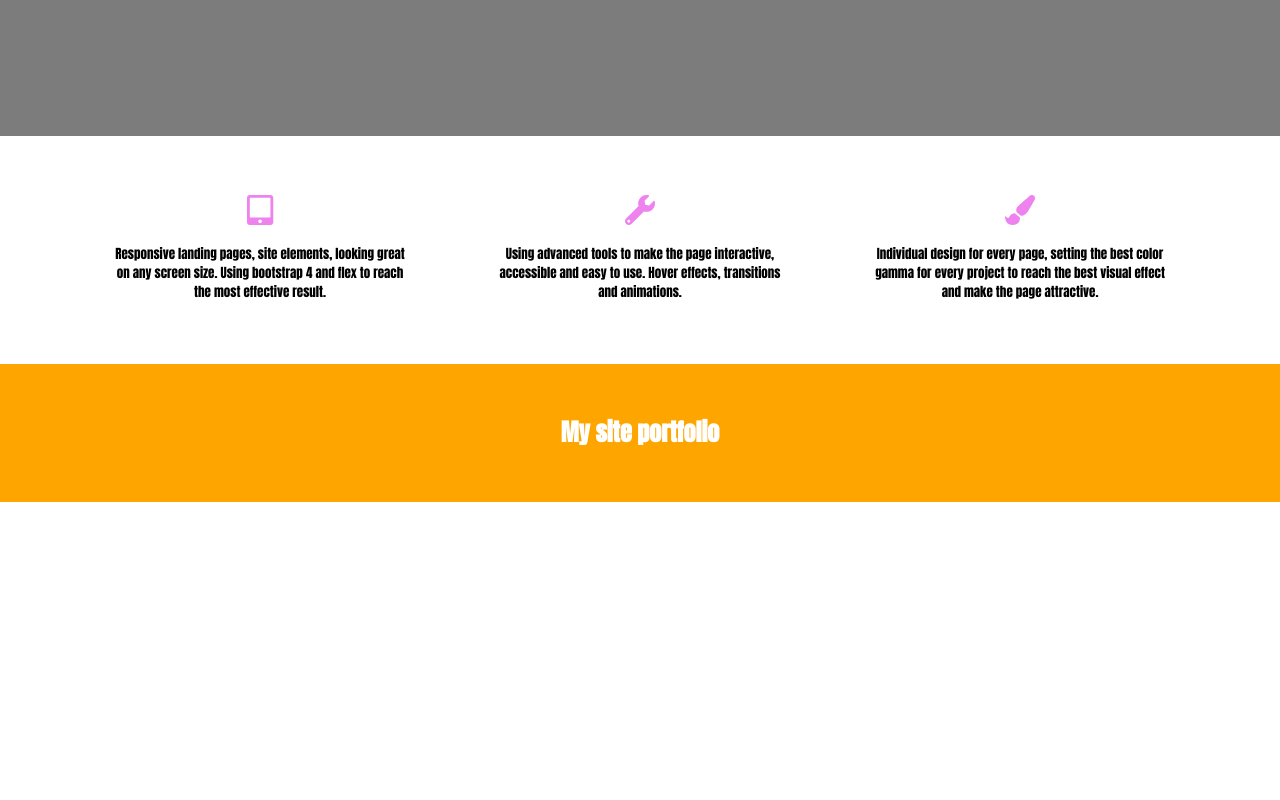
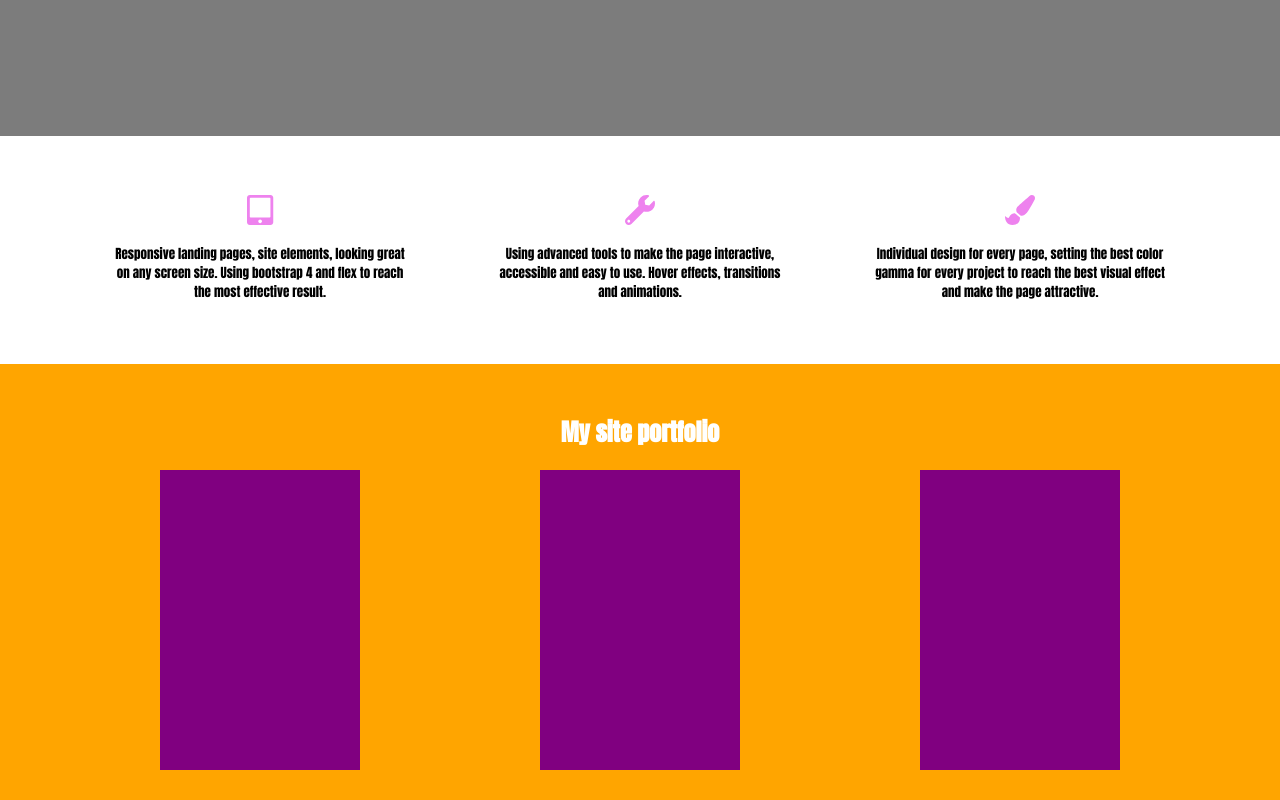
Before and after one commit to leomark92/portfolio, a plain HTML site: page index.html in a window 1280 px wide. Shown: the part 329-1129 px from the top of the page. Before the commit the page ends 831 px from the top, so only its background shows below. Drawn offline with Linux system fonts and the light colour scheme.

Commit message:
third sec additions2

```diff
--- a/index.html
+++ b/index.html
@@ -123,11 +123,22 @@
         <div class="container">
             <h2 class="portfolio_title">My site portfolio</h2>
             <div class="row">
-                <div class="col-md-6">
+                <div class="col-md-4">
+                    <div class="port_cont">
 
+
+                    </div>
                 </div>
-                <div class="col-md-6"></div>
-                <div class="col-md-6"></div>
+                <div class="col-md-4">
+                    <div class="port_cont">
+
+                    </div>
+                </div>
+                <div class="col-md-4">
+                    <div class="port_cont">
+
+                    </div>
+                </div>
             </div>
         </div>
     </section>
--- a/sass/_header.sass
+++ b/sass/_header.sass
@@ -69,6 +69,7 @@ body
  position: absolute
  right: 100px
  top: 50px
+ cursor: pointer
 
 
 .jumbo
--- a/sass/_sec3.sass
+++ b/sass/_sec3.sass
@@ -5,3 +5,11 @@
 .portfolio_title
  color: #fff
  text-align: center
+
+.port_cont
+ width: 200px
+ height: 300px
+ background: purple
+ margin: 0 auto
+
+.por
```
Also changed, not shown: css/main.css, 1 other file.
